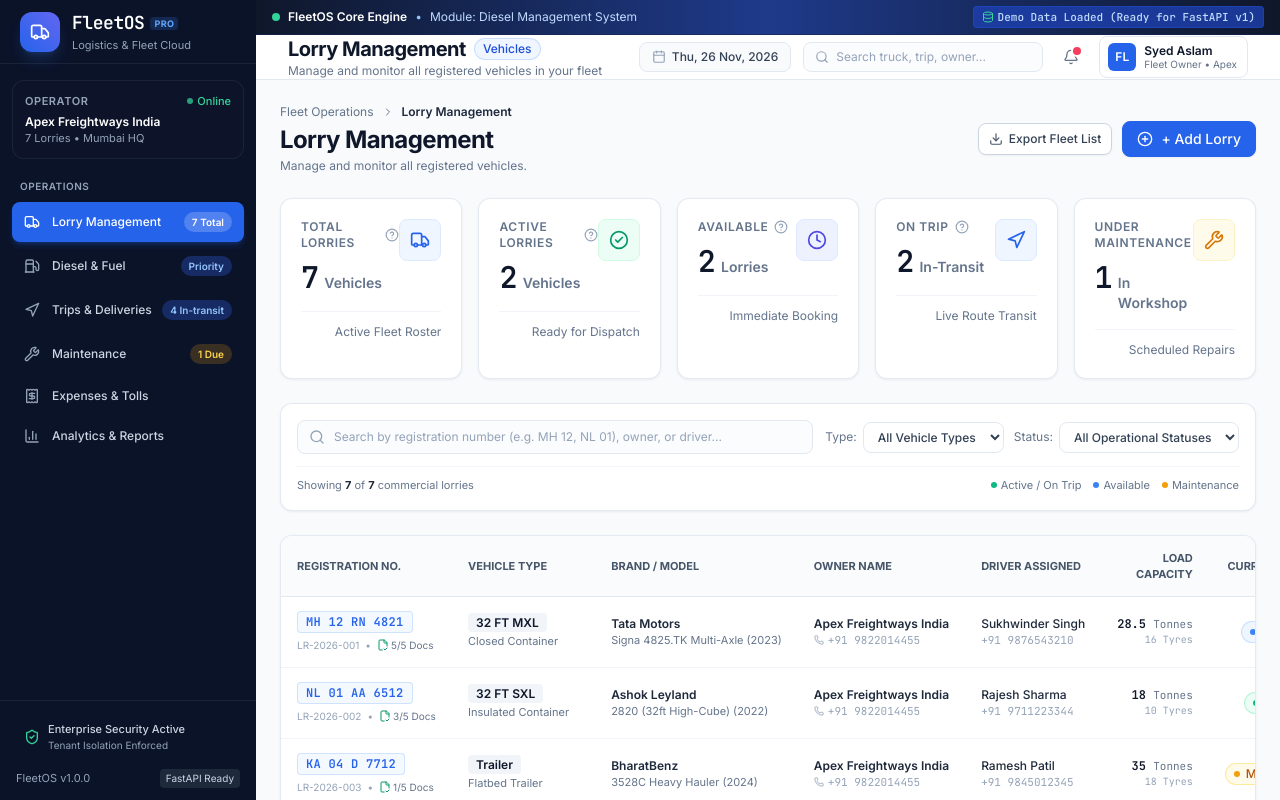
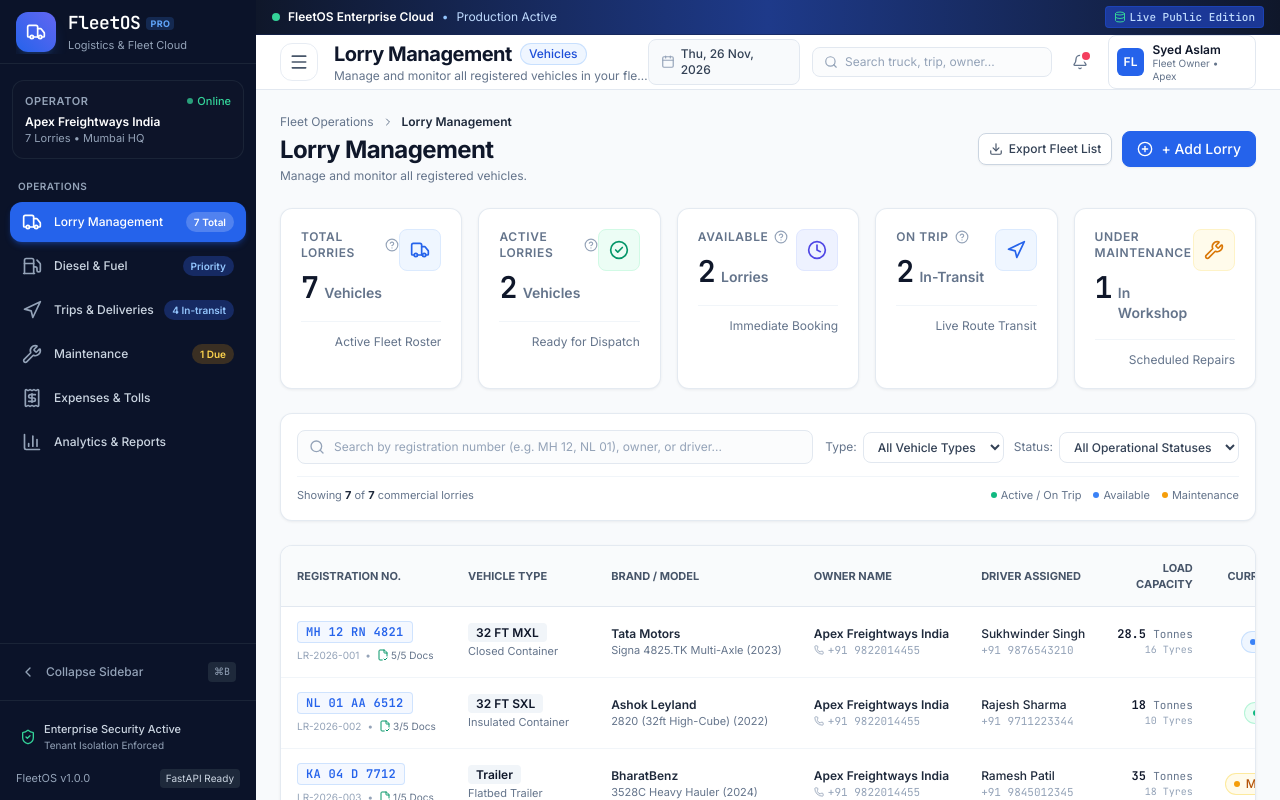
Before and after one commit to Syedaslam5261/FleetOS, a React (Vite) app: page /fleet in a window 1280 px wide. Built offline with nearby package versions, Linux system fonts and the light colour scheme.

Commit message:
feat: implement fully functional collapsible sidebar with hover tooltips and mobile drawer

```diff
--- a/src/components/layout/Header.tsx
+++ b/src/components/layout/Header.tsx
@@ -7,18 +7,24 @@ import {
   Shield,
   Layers,
   CheckCircle2,
-  Calendar
+  Calendar,
+  PanelLeftClose,
+  PanelLeft
 } from 'lucide-react';
 import { Badge } from '../common/Badge';
 
 interface HeaderProps {
-  onToggleSidebar: () => void;
+  onToggleSidebarMobile: () => void;
+  onToggleSidebarCollapse: () => void;
+  isSidebarCollapsed: boolean;
   pageTitle?: string;
   pageSubtitle?: string;
 }
 
 export const Header: React.FC<HeaderProps> = ({
-  onToggleSidebar,
+  onToggleSidebarMobile,
+  onToggleSidebarCollapse,
+  isSidebarCollapsed,
   pageTitle,
   pageSubtitle,
 }) => {
@@ -47,7 +53,7 @@ export const Header: React.FC<HeaderProps> = ({
     }
   }
 
-  // Realistic formatted Indian date
+  // Formatted Indian date
   const todayFormatted = new Intl.DateTimeFormat('en-IN', {
     weekday: 'short',
     day: 'numeric',
@@ -55,21 +61,39 @@ export const Header: React.FC<HeaderProps> = ({
     year: 'numeric'
   }).format(new Date());
 
+  // Handle Menu button click: On desktop toggles collapse; on mobile opens drawer
+  const handleMenuClick = () => {
+    if (window.innerWidth >= 1024) {
+      onToggleSidebarCollapse();
+    } else {
+      onToggleSidebarMobile();
+    }
+  };
+
   return (
-    <header className="sticky top-0 z-30 flex h-16 w-full items-center justify-between border-b border-slate-200 bg-white/95 backdrop-blur px-4 lg:px-8">
-      {/* Left: Mobile Toggle & Page Context */}
+    <header className="sticky top-0 z-30 flex h-16 w-full items-center justify-between border-b border-slate-200 bg-white/95 backdrop-blur px-4 lg:px-6 transition-all duration-300">
+      {/* Left: Menu Toggle Button & Page Context */}
       <div className="flex items-center gap-3 lg:gap-4 min-w-0">
+        {/* Menu Toggle Button (Hamburger icon on mobile, Collapsible toggle on desktop) */}
         <button
-          onClick={onToggleSidebar}
-          className="rounded-lg p-2 text-slate-500 hover:bg-slate-100 hover:text-slate-800 lg:hidden"
-          aria-label="Open sidebar"
+          onClick={handleMenuClick}
+          className="rounded-xl p-2 text-slate-600 hover:bg-slate-100 hover:text-slate-900 border border-slate-200/80 active:scale-95 transition-all duration-150 flex items-center justify-center shadow-xs"
+          aria-label={isSidebarCollapsed ? 'Expand sidebar' : 'Collapse sidebar'}
+          title={
+            window.innerWidth >= 1024
+              ? isSidebarCollapsed
+                ? 'Expand sidebar (Ctrl+B)'
+                : 'Collapse sidebar (Ctrl+B)'
+              : 'Open navigation menu'
+          }
         >
-          <Menu className="h-5 w-5" />
+          {/* Shows hamburger Menu icon, with animated state */}
+          <Menu className="h-5 w-5 transition-transform duration-200" />
         </button>
 
         <div className="min-w-0">
           <div className="flex items-center gap-2">
-            <h1 className="text-lg lg:text-xl font-bold tracking-tight text-slate-900 truncate">
+            <h1 className="text-base sm:text-lg lg:text-xl font-bold tracking-tight text-slate-900 truncate">
               {resolvedTitle}
             </h1>
             <Badge variant="info" size="sm" className="hidden sm:inline-flex">
@@ -115,7 +139,12 @@ export const Header: React.FC<HeaderProps> = ({
             <div className="absolute right-0 mt-2 w-80 rounded-xl bg-white p-3 shadow-xl border border-slate-200 z-50 animate-in fade-in slide-in-from-top-1">
               <div className="flex items-center justify-between border-b border-slate-100 pb-2">
                 <span className="text-xs font-semibold text-slate-900">Fleet Alerts (2)</span>
-                <span className="text-[10px] text-blue-600 font-medium cursor-pointer" onClick={() => setShowNotifications(false)}>Mark read</span>
+                <span
+                  className="text-[10px] text-blue-600 font-medium cursor-pointer"
+                  onClick={() => setShowNotifications(false)}
+                >
+                  Mark read
+                </span>
               </div>
               <div className="mt-2 space-y-2">
                 <div className="rounded-lg bg-amber-50/80 p-2 text-xs border border-amber-200/50">
--- a/src/components/layout/Layout.tsx
+++ b/src/components/layout/Layout.tsx
@@ -1,40 +1,89 @@
-import React, { useState } from 'react';
+import React, { useState, useEffect } from 'react';
 import { Outlet } from 'react-router-dom';
 import { Sidebar } from './Sidebar';
 import { Header } from './Header';
-import { Database, Sparkles } from 'lucide-react';
+import { Database } from 'lucide-react';
 
 export const Layout: React.FC = () => {
-  const [sidebarOpen, setSidebarOpen] = useState(false);
+  // Mobile drawer state
+  const [mobileOpen, setMobileOpen] = useState(false);
+
+  // Desktop collapsible state (persisted in localStorage for convenience)
+  const [isCollapsed, setIsCollapsed] = useState(() => {
+    try {
+      const saved = localStorage.getItem('fleetos_sidebar_collapsed');
+      return saved ? JSON.parse(saved) : false;
+    } catch {
+      return false;
+    }
+  });
+
+  // Save preference on change
+  const handleToggleCollapse = () => {
+    setIsCollapsed((prev: boolean) => {
+      const next = !prev;
+      try {
+        localStorage.setItem('fleetos_sidebar_collapsed', JSON.stringify(next));
+      } catch {
+        // ignore
+      }
+      return next;
+    });
+  };
+
+  // Keyboard shortcut: Ctrl+B or Cmd+B toggles desktop sidebar collapse
+  useEffect(() => {
+    const handleKeyDown = (e: KeyboardEvent) => {
+      if ((e.metaKey || e.ctrlKey) && e.key.toLowerCase() === 'b') {
+        e.preventDefault();
+        if (window.innerWidth >= 1024) {
+          handleToggleCollapse();
+        } else {
+          setMobileOpen((prev) => !prev);
+        }
+      }
+    };
+    window.addEventListener('keydown', handleKeyDown);
+    return () => window.removeEventListener('keydown', handleKeyDown);
+  }, []);
 
   return (
-    <div className="flex h-screen overflow-hidden bg-slate-50">
-      {/* Sidebar Navigation */}
-      <Sidebar isOpen={sidebarOpen} onClose={() => setSidebarOpen(false)} />
+    <div className="flex h-screen overflow-hidden bg-slate-50 font-sans">
+      {/* Sidebar Navigation (handles both desktop collapsible and mobile drawer) */}
+      <Sidebar
+        isMobileOpen={mobileOpen}
+        onCloseMobile={() => setMobileOpen(false)}
+        isCollapsed={isCollapsed}
+        onToggleCollapse={handleToggleCollapse}
+      />
 
-      {/* Main Content Area */}
-      <div className="flex flex-1 flex-col overflow-y-auto">
-        {/* Top Operational Notice: Clear Demo Mode & FastAPI API compatibility */}
-        <div className="bg-gradient-to-r from-navy-900 via-blue-900 to-navy-900 px-4 py-1.5 text-xs text-blue-200 flex items-center justify-between border-b border-blue-950/60">
+      {/* Main Content Area — Automatically stretches/adjusts with smooth transitions */}
+      <div className="flex flex-1 flex-col min-w-0 overflow-y-auto transition-all duration-300 ease-in-out">
+        {/* Top Operational Notice */}
+        <div className="bg-gradient-to-r from-navy-900 via-blue-900 to-navy-900 px-4 py-1.5 text-xs text-blue-200 flex items-center justify-between border-b border-blue-950/60 transition-all duration-300">
           <div className="flex items-center gap-2">
             <span className="flex h-2 w-2 rounded-full bg-emerald-400" />
-            <span className="font-semibold text-white">FleetOS Core Engine</span>
+            <span className="font-semibold text-white">FleetOS Enterprise Cloud</span>
             <span className="hidden sm:inline text-blue-300">•</span>
-            <span className="hidden sm:inline">Module: Diesel Management System</span>
+            <span className="hidden sm:inline">Production Active</span>
           </div>
           <div className="flex items-center gap-3">
             <span className="inline-flex items-center gap-1 rounded bg-blue-800/80 px-2 py-0.5 text-[11px] font-mono font-medium text-blue-200 border border-blue-700/50">
               <Database className="h-3 w-3 text-emerald-400" />
-              Demo Data Loaded (Ready for FastAPI v1)
+              Live Public Edition
             </span>
           </div>
         </div>
 
-        {/* Global Header */}
-        <Header onToggleSidebar={() => setSidebarOpen(true)} />
+        {/* Global Header with Menu Toggle Button */}
+        <Header
+          onToggleSidebarMobile={() => setMobileOpen(true)}
+          onToggleSidebarCollapse={handleToggleCollapse}
+          isSidebarCollapsed={isCollapsed}
+        />
 
-        {/* Page Content Viewport */}
-        <main className="flex-1 p-4 lg:p-6 max-w-7xl w-full mx-auto">
+        {/* Dynamic Page Content Viewport */}
+        <main className="flex-1 p-4 lg:p-6 max-w-7xl w-full mx-auto transition-all duration-300">
           <Outlet />
         </main>
       </div>
--- a/src/components/layout/Sidebar.tsx
+++ b/src/components/layout/Sidebar.tsx
@@ -1,7 +1,6 @@
 import React, { useState, useEffect } from 'react';
 import { NavLink } from 'react-router-dom';
 import {
-  LayoutDashboard,
   Truck,
   Fuel,
   Navigation,
@@ -9,17 +8,26 @@ import {
   Receipt,
   BarChart3,
   ShieldCheck,
+  ChevronLeft,
+  ChevronRight,
   X
 } from 'lucide-react';
 import { clsx } from 'clsx';
 import { LorryService } from '../../services/lorryService';
 
 interface SidebarProps {
-  isOpen: boolean;
-  onClose: () => void;
+  isMobileOpen: boolean;
+  onCloseMobile: () => void;
+  isCollapsed: boolean;
+  onToggleCollapse: () => void;
 }
 
-export const Sidebar: React.FC<SidebarProps> = ({ isOpen, onClose }) => {
+export const Sidebar: React.FC<SidebarProps> = ({
+  isMobileOpen,
+  onCloseMobile,
+  isCollapsed,
+  onToggleCollapse,
+}) => {
   const [lorryCount, setLorryCount] = useState(() => LorryService.getAllLorries().length);
 
   useEffect(() => {
@@ -35,7 +43,8 @@ export const Sidebar: React.FC<SidebarProps> = ({ isOpen, onClose }) => {
       to: '/fleet',
       icon: Truck,
       badge: `${lorryCount} Total`,
-      badgeVariant: 'active',
+      badgeVariant: 'active' as const,
+      description: 'Fleet Registry & Roster',
     },
     {
       name: 'Diesel & Fuel',
@@ -43,58 +52,82 @@ export const Sidebar: React.FC<SidebarProps> = ({ isOpen, onClose }) => {
       icon: Fuel,
       badge: 'Priority',
       badgeVariant: undefined,
+      description: 'Consumption & Mileage Control',
     },
     {
       name: 'Trips & Deliveries',
       to: '/trips',
       icon: Navigation,
       badge: '4 In-transit',
+      badgeVariant: undefined,
+      description: 'Consignments & e-Way Bills',
     },
     {
       name: 'Maintenance',
       to: '/maintenance',
       icon: Wrench,
       badge: '1 Due',
-      badgeVariant: 'warning',
+      badgeVariant: 'warning' as const,
+      description: 'Service Logs & Job Cards',
     },
     {
       name: 'Expenses & Tolls',
       to: '/expenses',
       icon: Receipt,
       badge: undefined,
+      badgeVariant: undefined,
+      description: 'FASTag Tolls & Allowances',
     },
     {
       name: 'Analytics & Reports',
       to: '/reports',
       icon: BarChart3,
       badge: undefined,
+      badgeVariant: undefined,
+      description: 'P&L and Fleet Performance',
     },
   ];
 
   return (
     <>
-      {/* Mobile backdrop */}
-      {isOpen && (
+      {/* Mobile Backdrop Overlay */}
+      {isMobileOpen && (
         <div
-          className="fixed inset-0 z-40 bg-slate-900/60 backdrop-blur-sm lg:hidden"
-          onClick={onClose}
+          className="fixed inset-0 z-40 bg-slate-900/60 backdrop-blur-sm lg:hidden transition-opacity duration-300"
+          onClick={onCloseMobile}
+          aria-hidden="true"
         />
       )}
 
-      {/* Sidebar container */}
+      {/* Sidebar Container */}
       <aside
         className={clsx(
-          'fixed top-0 bottom-0 left-0 z-50 flex w-64 flex-col bg-[#0b1329] text-slate-300 transition-transform duration-300 ease-in-out lg:static lg:translate-x-0',
-          isOpen ? 'translate-x-0 shadow-2xl' : '-translate-x-full'
+          'fixed top-0 bottom-0 left-0 z-50 flex flex-col bg-[#0b1329] text-slate-300 transition-all duration-300 ease-in-out lg:static',
+          // Mobile drawer slide-in / slide-out
+          isMobileOpen ? 'translate-x-0 shadow-2xl w-64' : '-translate-x-full lg:translate-x-0',
+          // Desktop width states
+          isCollapsed ? 'lg:w-[72px]' : 'lg:w-64'
         )}
       >
         {/* Brand Header */}
-        <div className="flex h-16 items-center justify-between border-b border-slate-800/80 px-5">
-          <div className="flex items-center gap-3">
-            <div className="flex h-10 w-10 items-center justify-center rounded-xl bg-gradient-to-tr from-blue-600 to-indigo-500 text-white shadow-lg shadow-blue-500/20">
+        <div
+          className={clsx(
+            'flex h-16 items-center border-b border-slate-800/80 px-4 transition-all duration-300',
+            isCollapsed ? 'justify-center' : 'justify-between'
+          )}
+        >
+          <div className="flex items-center gap-3 overflow-hidden">
+            <div className="flex h-10 w-10 flex-shrink-0 items-center justify-center rounded-xl bg-gradient-to-tr from-blue-600 to-indigo-500 text-white shadow-lg shadow-blue-500/20">
               <Truck className="h-5 w-5" />
             </div>
-            <div>
+
+            {/* Title & Tag (hidden in collapsed desktop state) */}
+            <div
+              className={clsx(
+                'transition-opacity duration-200 whitespace-nowrap',
+                isCollapsed ? 'lg:hidden' : 'block'
+              )}
+            >
               <div className="flex items-center gap-1.5">
                 <span className="text-lg font-bold tracking-tight text-white font-mono">FleetOS</span>
                 <span className="rounded bg-blue-500/20 px-1 py-0.2 text-[9px] font-bold uppercase tracking-wider text-blue-400">
@@ -105,16 +138,19 @@ export const Sidebar: React.FC<SidebarProps> = ({ isOpen, onClose }) => {
             </div>
           </div>
 
+          {/* Mobile Close Button */}
           <button
-            onClick={onClose}
-            className="rounded-lg p-1 text-slate-400 hover:bg-slate-800 hover:text-white lg:hidden"
+            onClick={onCloseMobile}
+            className="rounded-lg p-1.5 text-slate-400 hover:bg-slate-800 hover:text-white lg:hidden transition-colors"
+            title="Close mobile drawer"
           >
             <X className="h-5 w-5" />
           </button>
         </div>
 
-        {/* Fleet Profile Snippet */}
-        <div className="mx-3 mt-4 rounded-xl border border-slate-800/80 bg-slate-900/60 p-3">
+        {/* Fleet Operator Snippet (Expanded only) */}
+        {!isCollapsed && (
+          <div className="mx-3 mt-4 rounded-xl border border-slate-800/80 bg-slate-900/60 p-3 transition-opacity duration-200">
             <div className="flex items-center justify-between">
               <span className="text-[11px] font-semibold uppercase tracking-wider text-slate-400">Operator</span>
               <span className="flex items-center gap-1 text-[11px] text-emerald-400 font-medium">
@@ -129,45 +165,75 @@ export const Sidebar: React.FC<SidebarProps> = ({ isOpen, onClose }) => {
               </div>
             </div>
           </div>
+        )}
+
+        {/* Collapsed Status Dot (Collapsed desktop only) */}
+        {isCollapsed && (
+          <div className="hidden lg:flex justify-center mt-3 relative group">
+            <div className="h-2 w-2 rounded-full bg-emerald-400 animate-pulse" />
+            {/* Tooltip */}
+            <div className="absolute left-full ml-3 top-1/2 -translate-y-1/2 rounded-md bg-slate-900 px-2.5 py-1 text-xs text-white shadow-xl border border-slate-700 whitespace-nowrap z-50 opacity-0 pointer-events-none group-hover:opacity-100 group-hover:pointer-events-auto transition-opacity">
+              <p className="font-semibold text-emerald-400">Apex Freightways (Online)</p>
+              <p className="text-[10px] text-slate-400">{lorryCount} Vehicles Registered</p>
+            </div>
+          </div>
+        )}
 
         {/* Navigation Links */}
-        <div className="mt-4 flex-1 space-y-1 px-3 overflow-y-auto">
+        <div className="mt-4 flex-1 space-y-1 px-2.5 overflow-y-auto">
+          {!isCollapsed && (
             <div className="px-2 py-1 text-[10px] font-semibold uppercase tracking-wider text-slate-400">
               Operations
             </div>
+          )}
 
           {navItems.map((item) => (
+            <div key={item.name} className="relative group">
               <NavLink
-              key={item.name}
                 to={item.to}
                 onClick={() => {
-                if (window.innerWidth < 1024) onClose();
+                  if (window.innerWidth < 1024) onCloseMobile();
                 }}
                 className={({ isActive }) =>
                   clsx(
-                  'group flex items-center justify-between rounded-lg px-3 py-2.5 text-xs font-medium transition-all duration-150',
+                    'relative flex items-center rounded-xl text-xs font-medium transition-all duration-150',
+                    // Sizing based on collapsed/expanded state
+                    isCollapsed
+                      ? 'lg:h-11 lg:w-11 lg:mx-auto lg:justify-center p-2.5'
+                      : 'justify-between px-3 py-2.5',
+                    // Active highlighting
                     isActive
-                    ? 'bg-blue-600 text-white shadow-md shadow-blue-600/25'
-                    : 'text-slate-300 hover:bg-slate-800/70 hover:text-white'
+                      ? 'bg-blue-600 text-white shadow-md shadow-blue-600/30'
+                      : 'text-slate-300 hover:bg-slate-800/80 hover:text-white'
                   )
                 }
               >
                 {({ isActive }) => (
                   <>
-                  <div className="flex items-center gap-3">
+                    <div className="flex items-center gap-3 min-w-0">
                       <item.icon
                         className={clsx(
-                        'h-4 w-4 transition-colors',
+                          'h-5 w-5 flex-shrink-0 transition-colors',
                           isActive ? 'text-white' : 'text-slate-400 group-hover:text-slate-200'
                         )}
                       />
-                    <span>{item.name}</span>
+                      {/* Nav item label */}
+                      <span
+                        className={clsx(
+                          'truncate transition-opacity duration-200',
+                          isCollapsed ? 'lg:hidden' : 'block'
+                        )}
+                      >
+                        {item.name}
+                      </span>
                     </div>
 
+                    {/* Nav Badge in Expanded state */}
                     {item.badge && (
                       <span
                         className={clsx(
-                        'rounded-full px-2 py-0.5 text-[10px] font-semibold',
+                          'rounded-full px-2 py-0.5 text-[10px] font-semibold flex-shrink-0',
+                          isCollapsed ? 'lg:hidden' : 'block',
                           isActive
                             ? 'bg-white/20 text-white'
                             : item.badgeVariant === 'warning'
@@ -178,26 +244,106 @@ export const Sidebar: React.FC<SidebarProps> = ({ isOpen, onClose }) => {
                         {item.badge}
                       </span>
                     )}
+
+                    {/* Collapsed dot badge if badge exists */}
+                    {isCollapsed && item.badge && !isActive && (
+                      <span
+                        className={clsx(
+                          'hidden lg:block absolute top-1.5 right-1.5 h-1.5 w-1.5 rounded-full',
+                          item.badgeVariant === 'warning' ? 'bg-amber-400' : 'bg-blue-400'
+                        )}
+                      />
+                    )}
                   </>
                 )}
               </NavLink>
+
+              {/* Floating Tooltip when Collapsed (Desktop only) */}
+              {isCollapsed && (
+                <div
+                  className="hidden lg:block absolute left-full ml-3 top-1/2 -translate-y-1/2 z-50 rounded-lg bg-slate-900 px-3 py-1.5 text-xs text-white shadow-2xl border border-slate-700 whitespace-nowrap opacity-0 pointer-events-none group-hover:opacity-100 group-hover:pointer-events-auto transition-all duration-150 transform scale-95 group-hover:scale-100"
+                >
+                  <div className="flex items-center gap-2">
+                    <span className="font-semibold text-slate-100">{item.name}</span>
+                    {item.badge && (
+                      <span
+                        className={clsx(
+                          'rounded-full px-1.5 py-0.2 text-[10px] font-bold',
+                          item.badgeVariant === 'warning'
+                            ? 'bg-amber-500/20 text-amber-300 border border-amber-500/40'
+                            : 'bg-blue-500/20 text-blue-300 border border-blue-500/40'
+                        )}
+                      >
+                        {item.badge}
+                      </span>
+                    )}
+                  </div>
+                  {item.description && (
+                    <p className="text-[10px] text-slate-400 mt-0.5">{item.description}</p>
+                  )}
+                  {/* Tooltip Arrow */}
+                  <div className="absolute right-full top-1/2 -translate-y-1/2 border-4 border-transparent border-r-slate-900" />
+                </div>
+              )}
+            </div>
           ))}
+        </div>
+
+        {/* Desktop Collapse / Expand Toggle Button at Bottom of Sidebar */}
+        <div className="hidden lg:block px-2.5 py-2 border-t border-slate-800/80">
+          <button
+            onClick={onToggleCollapse}
+            className={clsx(
+              'w-full flex items-center rounded-xl p-2.5 text-xs text-slate-400 hover:bg-slate-800/80 hover:text-white transition-colors',
+              isCollapsed ? 'justify-center' : 'justify-between'
+            )}
+            title={isCollapsed ? 'Expand sidebar' : 'Collapse sidebar'}
+          >
+            <div className="flex items-center gap-2.5">
+              {isCollapsed ? (
+                <ChevronRight className="h-4 w-4" />
+              ) : (
+                <ChevronLeft className="h-4 w-4" />
+              )}
+              {!isCollapsed && <span className="font-medium">Collapse Sidebar</span>}
+            </div>
+            {!isCollapsed && (
+              <span className="text-[10px] bg-slate-800 px-1.5 py-0.5 rounded text-slate-400 font-mono">
+                ⌘B
+              </span>
+            )}
+          </button>
         </div>
 
         {/* Bottom Utility Bar */}
         <div className="border-t border-slate-800/80 p-3 space-y-1">
-          <div className="flex items-center gap-2 rounded-lg px-3 py-2 text-xs text-slate-400 hover:bg-slate-800 hover:text-slate-200 cursor-pointer">
-            <ShieldCheck className="h-4 w-4 text-emerald-400" />
-            <div className="flex-1 min-w-0">
+          <div
+            className={clsx(
+              'flex items-center rounded-lg p-2 text-xs text-slate-400 hover:bg-slate-800 hover:text-slate-200 cursor-pointer relative group',
+              isCollapsed ? 'justify-center' : 'gap-2'
+            )}
+          >
+            <ShieldCheck className="h-4 w-4 text-emerald-400 flex-shrink-0" />
+            <div className={clsx('flex-1 min-w-0', isCollapsed ? 'lg:hidden' : 'block')}>
               <p className="text-[11px] font-medium text-slate-300 truncate">Enterprise Security Active</p>
               <p className="text-[10px] text-slate-400">Tenant Isolation Enforced</p>
             </div>
+
+            {/* Collapsed Tooltip for Security */}
+            {isCollapsed && (
+              <div className="hidden lg:block absolute left-full ml-3 top-1/2 -translate-y-1/2 z-50 rounded-lg bg-slate-900 px-3 py-1.5 text-xs text-white shadow-2xl border border-slate-700 whitespace-nowrap opacity-0 pointer-events-none group-hover:opacity-100 transition-opacity">
+                <p className="font-semibold text-emerald-400">Enterprise Security Active</p>
+                <p className="text-[10px] text-slate-400">Tenant Isolation Enforced</p>
+              </div>
+            )}
           </div>
 
-          <div className="flex items-center justify-between pt-1 text-slate-400 px-1">
-            <span className="text-[11px]">FleetOS v1.0.0</span>
+          {!isCollapsed && (
+            <div className="flex items-center justify-between pt-1 text-slate-400 px-1 text-[11px]">
+              <span>FleetOS v1.0.0</span>
               <span className="text-[10px] bg-slate-800 px-1.5 py-0.5 rounded text-slate-300">FastAPI Ready</span>
             </div>
+          )}
         </div>
       </aside>
     </>
```
Lines whose indentation alone changed are shown as unchanged.
